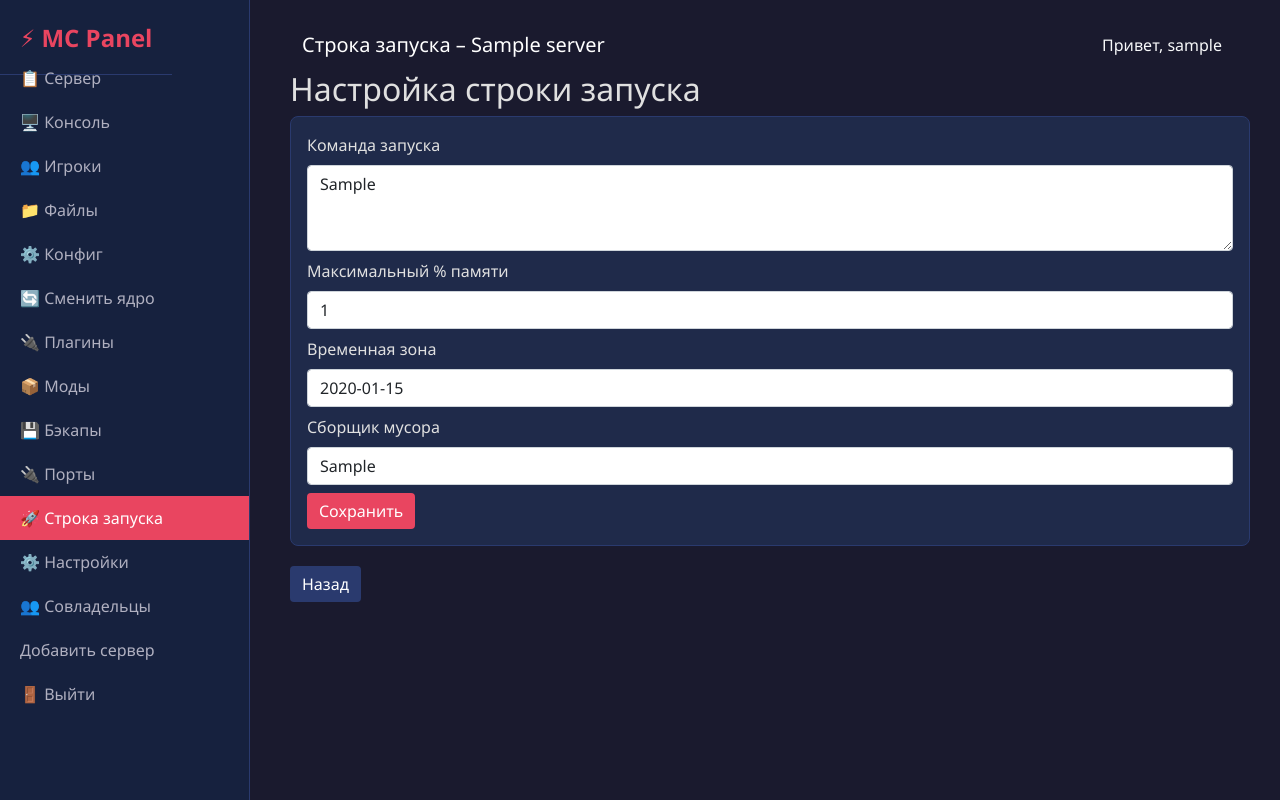
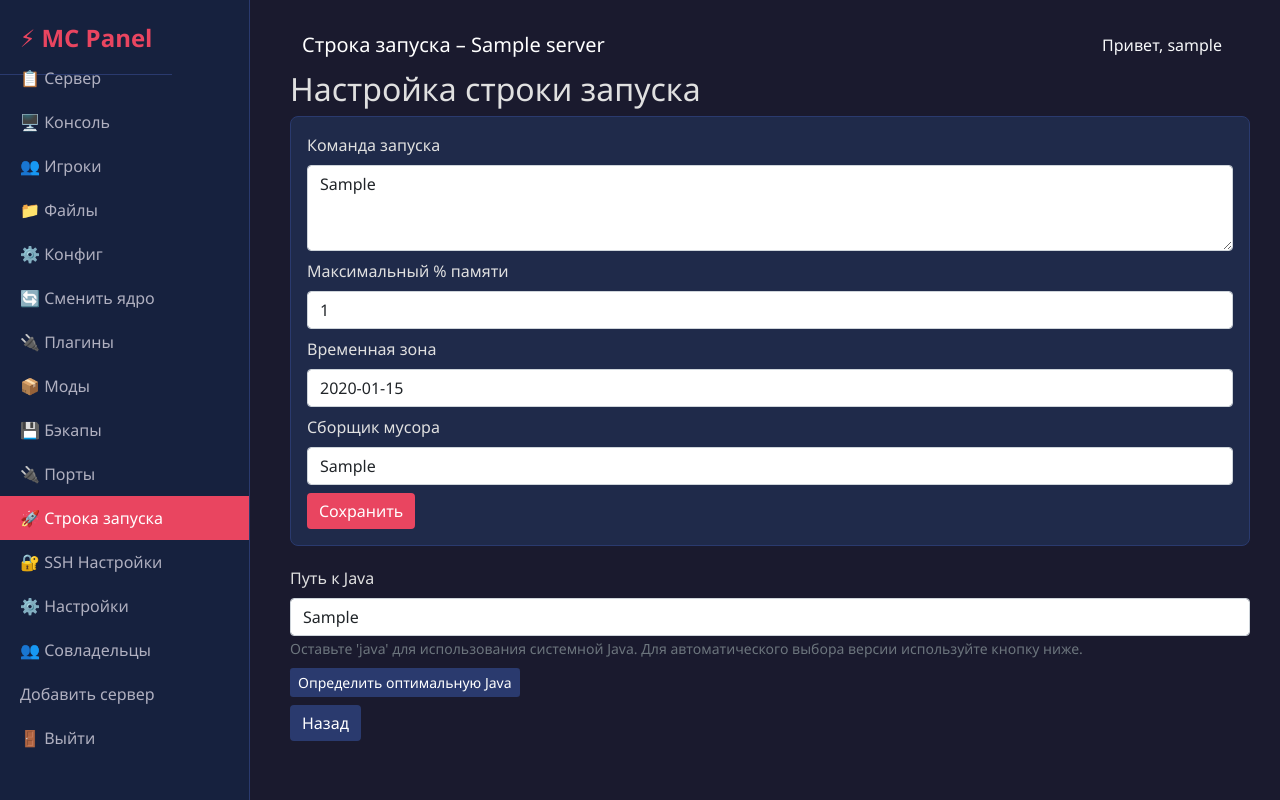
Before and after one commit to Cheremshina/Lavaferret, a Flask app: page /server/1/startup in a window 1280 px wide. Run offline with Flask 3, Linux system fonts and the light colour scheme; a user stored in the database is signed in; tables that the repository leaves empty hold one stand-in row (values such as "Sample post").

Commit message:
оно живое почти

```diff
--- a/models.py
+++ b/models.py
@@ -30,6 +30,7 @@ class Server(db.Model):
     ssh_password_enc = db.Column(db.String(255), nullable=False)
     status = db.Column(db.String(20), default='offline')
     user_id = db.Column(db.Integer, db.ForeignKey('user.id'), nullable=False)
+    java_path = db.Column(db.String(255), default="java")
 
     # Дополнительные поля
     startup_command = db.Column(db.Text, default="java -Xms128M -Xmx1024M -jar server.jar nogui")
--- a/templates/base.html
+++ b/templates/base.html
@@ -28,6 +28,7 @@
                     <a class="nav-link {% if request.endpoint == 'ports' %}active{% endif %}" href="{{ url_for('ports', server_id=server.id) }}">🔌 Порты</a>
 <!--                    <a class="nav-link {% if request.endpoint == 'domain' %}active{% endif %}" href="{{ url_for('domain', server_id=server.id) }}">🌐 Домен</a>-->
                     <a class="nav-link {% if request.endpoint == 'startup' %}active{% endif %}" href="{{ url_for('startup', server_id=server.id) }}">🚀 Строка запуска</a>
+                    <a class="nav-link {% if request.endpoint == 'ssh_settings' %}active{% endif %}" href="{{ url_for('ssh_settings', server_id=server.id) }}">🔐 SSH Настройки</a>
                     <a class="nav-link {% if request.endpoint == 'settings' %}active{% endif %}" href="{{ url_for('settings', server_id=server.id) }}">⚙️ Настройки</a>
                     <a class="nav-link {% if request.endpoint == 'coowners' %}active{% endif %}" href="{{ url_for('coowners', server_id=server.id) }}">👥 Совладельцы</a>
                 {% endif %}
--- a/templates/startup.html
+++ b/templates/startup.html
@@ -25,5 +25,32 @@
         </form>
     </div>
 </div>
+
+<div class="mb-2">
+    <label class="form-label">Путь к Java</label>
+    <input type="text" name="java_path" value="{{ server.java_path or 'java' }}" class="form-control" placeholder="Например: /usr/lib/jvm/java-17-openjdk-amd64/bin/java">
+    <small class="text-muted">Оставьте 'java' для использования системной Java. Для автоматического выбора версии используйте кнопку ниже.</small>
+</div>
+<div class="mb-2">
+    <button type="button" class="btn btn-secondary btn-sm" id="detect-java">Определить оптимальную Java</button>
+    <span id="java-suggestion"></span>
+</div>
+
 <a href="{{ url_for('server_detail', server_id=server.id) }}" class="btn btn-secondary">Назад</a>
+
+<script>
+    document.getElementById('detect-java').addEventListener('click', function() {
+        const version = document.querySelector('select[name="mc_version"]').value;
+        fetch(`/api/detect_java/${serverId}?version=${version}`)
+            .then(res => res.json())
+            .then(data => {
+                if (data.java_path) {
+                    document.querySelector('input[name="java_path"]').value = data.java_path;
+                    document.getElementById('java-suggestion').textContent = '✓ Рекомендуемая Java: ' + data.java_path;
+                } else {
+                    document.getElementById('java-suggestion').textContent = 'Не удалось определить Java';
+                }
+            });
+    });
+</script>
 {% endblock %}
```
Also changed, not shown: requirements.txt (+11 -13 lines), templates/edit_file.html (added, +18 -0 lines), templates/files.html (+5 -2 lines), templates/ports.html (+15 -16 lines), templates/ssh_settings.html (added, +26 -0 lines), instance/servers.db.
